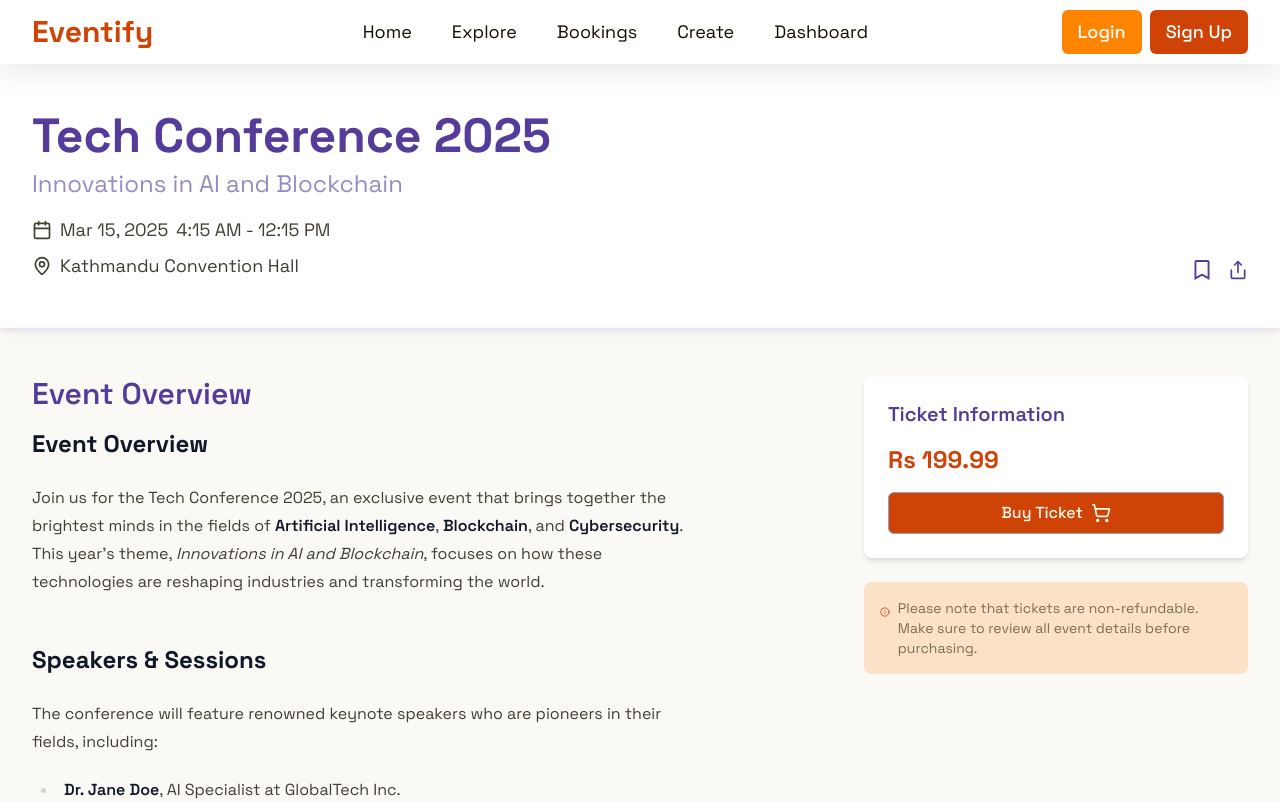
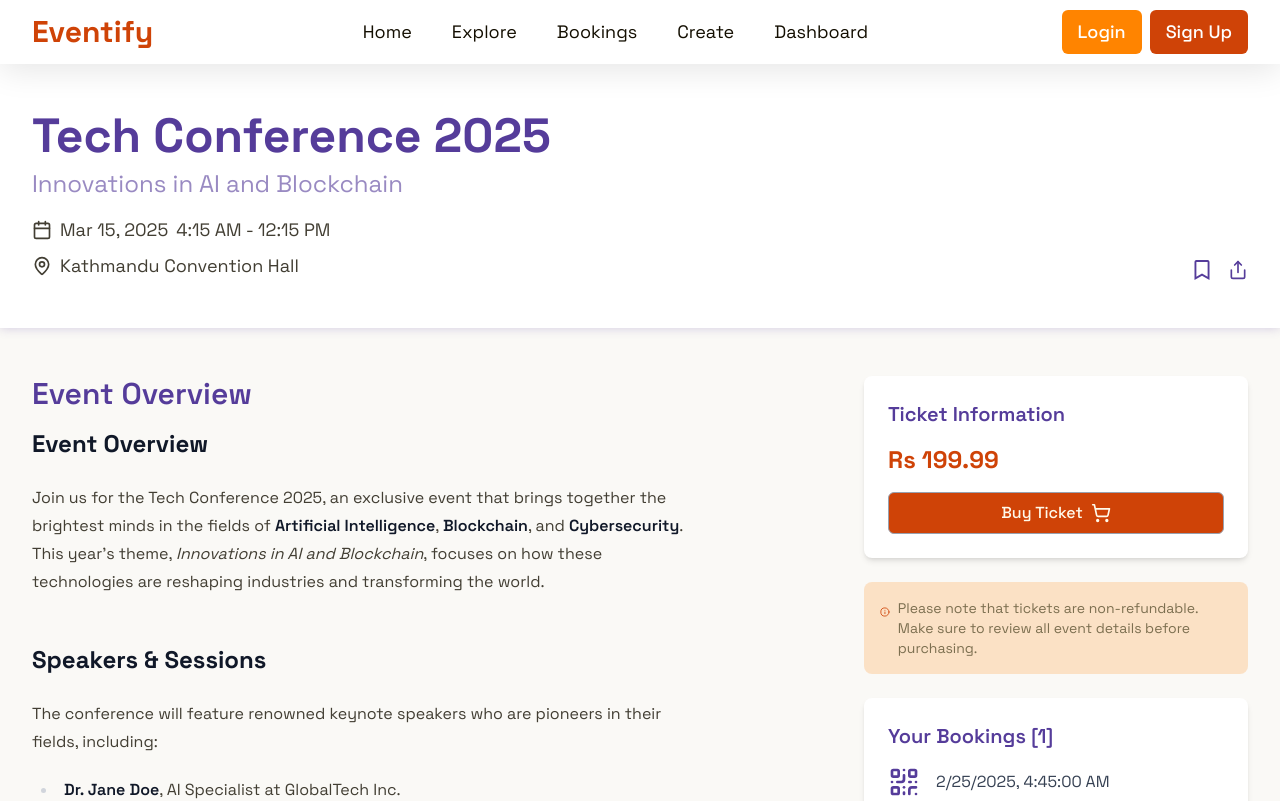
Before and after one commit to SuyanShrestha/eventify-frontend, a React (Vite) app: page /events/1 in a window 1280 px wide. Shown: the top 801 px of the page. Built offline with nearby package versions, Linux system fonts and the light colour scheme.

Commit message:
feat: add QR code generator for tickets in event detail

```diff
--- a/package.json
+++ b/package.json
@@ -13,10 +13,12 @@
     "@reduxjs/toolkit": "^2.6.0",
     "date-fns": "^4.1.0",
     "gsap": "^3.12.7",
+    "jspdf": "^3.0.0",
     "lodash": "^4.17.21",
     "lottie-react": "^2.4.1",
     "lucide-react": "^0.475.0",
     "motion": "^12.4.7",
+    "qrcode.react": "^4.2.0",
     "quill-delta": "^5.1.0",
     "quill-delta-to-markdown": "^0.6.0",
     "react": "^18.3.1",
--- a/src/assets/icons/index.ts
+++ b/src/assets/icons/index.ts
@@ -35,6 +35,7 @@ import {
   Users,
   UserRound,
   UserRoundCheck,
+  QrCode,
 } from "lucide-react";
 
 export {
@@ -69,6 +70,7 @@ export {
   Users,
   UserRound,
   UserRoundCheck,
+  QrCode,
   FaRegBookmark,
   FaBookmark,
 };
--- /dev/null
+++ b/src/components/events/QrCodeModal.tsx
@@ -0,0 +1,85 @@
+import { Sheet } from "react-modal-sheet";
+import { useMediaQuery } from "react-responsive";
+import { QRCodeSVG } from "qrcode.react";
+import { CircleX } from "../../assets/icons";
+import { Event } from "../../constants";
+import { useSelector } from "react-redux";
+import { RootState } from "../../store";
+
+interface QrCodeModalProps {
+  isOpen: boolean;
+  onClose: () => void;
+  selectedBookingId: string | null;
+  eventItem: Event;
+}
+
+const QrCodeModal: React.FC<QrCodeModalProps> = ({
+  isOpen,
+  onClose,
+  selectedBookingId,
+  eventItem,
+}) => {
+  const isSmallScreen = useMediaQuery({ maxWidth: 767 }); // for <md screens
+  const { user: currentUser } = useSelector((state: RootState) => state.auth);
+
+  const qrCodeData = `booking_id:${selectedBookingId}|event_id:${eventItem.id}|user_id:${currentUser?.id}`;
+
+  return isSmallScreen ? (
+    // bottom sheet for small screens
+    <div className={`fixed inset-0 z-20 ${isOpen ? "visible" : "hidden"}`}>
+      {isOpen && (
+        <div className="absolute inset-0 backdrop-blur-xs bg-black/30 z-10" />
+      )}
+      <Sheet
+        isOpen={isOpen}
+        onClose={onClose}
+        snapPoints={[0.4, 0]}
+        initialSnap={0}
+      >
+        <Sheet.Container>
+          <Sheet.Header />
+          <Sheet.Content className="p-4 space-y-4">
+            <h2 className="text-xl font-semibold text-center mb-4 text-secondary-text-500">
+              Ticket QR code
+            </h2>
+            <QRCodeSVG value={qrCodeData} size={256} />
+          </Sheet.Content>
+        </Sheet.Container>
+        <Sheet.Backdrop onTap={onClose} />
+      </Sheet>
+    </div>
+  ) : (
+    <div
+      className={`fixed inset-0 flex items-center justify-center bg-gray-500/30 z-25 ${
+        isOpen ? "visible" : "hidden"
+      }`}
+      onClick={onClose}
+    >
+      <div className="absolute inset-0 backdrop-blur-xs z-10" />
+
+      <div
+        className="bg-white p-6 rounded-lg shadow-lg w-96 relative z-20 flex flex-col items-center gap-8"
+        style={{ boxShadow: "0 0 4px rgba(85, 60, 154, 0.25)" }}
+        onClick={(e) => e.stopPropagation()}
+      >
+        <div className="flex flex-col">
+          <h2 className="text-xl font-semibold text-center mb-4 text-secondary-text-500">
+            Ticket QR code
+          </h2>
+          <hr className="border-t border-gray-300 " />
+        </div>
+
+        <div className="mb-4">
+          <QRCodeSVG value={qrCodeData} size={256} />
+        </div>
+
+        <CircleX
+          className="w-8 h-8 absolute right-2 top-2 text-accent-500 cursor-pointer"
+          onClick={onClose}
+        />
+      </div>
+    </div>
+  );
+};
+
+export default QrCodeModal;
--- a/src/constants/data.tsx
+++ b/src/constants/data.tsx
@@ -77,7 +77,11 @@ export const eventsData = [
     eventType: "remote",
     venue: "Google Meet",
     imgSrc: "/gallery/2.jpg",
-    attendees: [],
+    attendees: [
+      { attendeeId: "user_1", isCheckedIn: false },
+      { attendeeId: "user_2", isCheckedIn: true },
+      { attendeeId: "org_3", isCheckedIn: false },
+    ],
   },
   {
     id: 3,
@@ -93,7 +97,11 @@ export const eventsData = [
     eventType: "remote",
     venue: "Google Meet",
     imgSrc: "/gallery/3.jpg",
-    attendees: [],
+    attendees: [
+      { attendeeId: "user_1", isCheckedIn: false },
+      { attendeeId: "user_2", isCheckedIn: true },
+      { attendeeId: "org_3", isCheckedIn: false },
+    ],
   },
   {
     id: 4,
--- a/src/pages/BookingsPage.tsx
+++ b/src/pages/BookingsPage.tsx
@@ -4,7 +4,6 @@ import EventsList from "../components/events/EventsList";
 const BookingsPage: React.FC = () => {
   return (
     <div className="mt-[4rem]">
-      {" "}
       <EventsList isBooking={true} />
     </div>
   );
--- a/src/pages/EventDetail.tsx
+++ b/src/pages/EventDetail.tsx
@@ -8,6 +8,7 @@ import {
   Info,
   MapPin,
   PenLine,
+  QrCode,
   Share,
   ShoppingCart,
   Tag,
@@ -23,15 +24,21 @@ import remarkGfm from "remark-gfm";
 import ShareModal from "../components/events/ShareModal";
 import { useSelector } from "react-redux";
 import { RootState } from "../store";
+import QrCodeModal from "../components/events/QrCodeModal";
 
 const EventDetail: React.FC = () => {
   const { eventId } = useParams();
   const [isShareModalOpen, setIsShareModalOpen] = useState(false);
+  const [isQrModalOpen, setIsQrModalOpen] = useState(false);
+  const [selectedBookingId, setSelectedBookingId] = useState<string | null>(
+    null
+  );
 
   const { users } = useSelector((state: RootState) => state.users);
   const { user: currentUser } = useSelector((state: RootState) => state.auth);
 
   const eventItem = eventsData.find((e) => e.id.toString() === eventId);
+  const { bookings } = useSelector((state: RootState) => state.bookings);
   const organizer = users.find((user) => user.id === eventItem?.organizerId);
   const isOwnEvent = eventItem?.organizerId === currentUser?.id;
 
@@ -44,6 +51,19 @@ const EventDetail: React.FC = () => {
       };
     }
   );
+
+  // get bookings which match current eventID and current user's id
+  const mappedBookings = bookings
+    .filter(
+      (booking) =>
+        booking.eventId === eventItem?.id && booking.userId === currentUser?.id
+    )
+    .map((booking) => ({
+      bookingId: booking.bookingId,
+      eventId: booking.eventId,
+      userId: booking.userId,
+      bookingCreated: booking.bookingCreated,
+    }));
 
   if (!eventItem) {
     return (
@@ -63,6 +83,15 @@ const EventDetail: React.FC = () => {
   const openShareModal = (e: React.MouseEvent<HTMLButtonElement>) => {
     e.stopPropagation();
     setIsShareModalOpen(true);
+  };
+
+  const openQrModal = (
+    e: React.MouseEvent<HTMLButtonElement>,
+    bookingId: string
+  ) => {
+    e.stopPropagation();
+    setSelectedBookingId(bookingId);
+    setIsQrModalOpen(true);
   };
 
   const toggleBookmark = (e: React.MouseEvent<HTMLButtonElement>) => {
@@ -212,13 +241,13 @@ const EventDetail: React.FC = () => {
             </div>
 
             {/* Right Column */}
+            <div className="flex flex-col gap-6">
               {!isOwnEvent ? (
                 <div>
                   <div className="bg-white p-6 rounded-lg shadow-md">
                     <h3 className="text-xl font-semibold text-secondary-text-500 mb-4">
                       Ticket Information
                     </h3>
-
                     {eventItem.ticketPrice === 0 ? (
                       <p className="text-2xl font-bold text-accent-text-500 mb-4">
                         FREE
@@ -233,7 +262,9 @@ const EventDetail: React.FC = () => {
                       textColor="text-accent-btn-text"
                       className="w-full bg-accent-500 text-accent-btn-text py-2 px-4 rounded-md hover:bg-accent-300 transition duration-300"
                     >
-                    {eventItem.ticketPrice === 0 ? "Get Ticket" : "Buy Ticket"}
+                      {eventItem.ticketPrice === 0
+                        ? "Get Ticket"
+                        : "Buy Ticket"}
                       <ShoppingCart className="w-5 h-5 ml-2" />
                     </Button>
                   </div>
@@ -241,8 +272,8 @@ const EventDetail: React.FC = () => {
                     <div className="flex items-start">
                       <Info className="w-5 h-5 mr-2 text-accent-text-500 mt-1" />
                       <p className="text-sm text-[#7c6f50]">
-                      Please note that tickets are non-refundable. Make sure to
-                      review all event details before purchasing.
+                        Please note that tickets are non-refundable. Make sure
+                        to review all event details before purchasing.
                       </p>
                     </div>
                   </div>
@@ -271,7 +302,6 @@ const EventDetail: React.FC = () => {
                       ))}
                     </ul>
                   </div>
-
                   <div className="mt-6 bg-[rgba(255,132,0,0.2)] p-4 rounded-lg">
                     <div className="flex items-start">
                       <Info className="w-5 h-5 mr-2 text-accent-text-500 mt-1" />
@@ -283,6 +313,37 @@ const EventDetail: React.FC = () => {
                   </div>
                 </div>
               )}
+
+              <div className="bg-white p-6 rounded-lg shadow-md">
+                <h3 className="text-xl font-semibold text-secondary-text-500 mb-4">
+                  {mappedBookings.length > 0
+                    ? `Your Bookings [${mappedBookings.length}]`
+                    : "No bookings made"}
+                </h3>
+                <ul>
+                  {mappedBookings.map((booking) => (
+                    <li key={booking.bookingId} className="booking-item">
+                      <div className="flex gap-4 items-center">
+                        <button
+                          onClick={(e) => openQrModal(e, booking.bookingId)}
+                        >
+                          <QrCode className="h-8 w-8 cursor-pointer text-secondary-text-500" />
+                        </button>
+                        <span className="text-md text-gray-700">
+                          {new Date(booking.bookingCreated).toLocaleString()}
+                        </span>
+                      </div>
+                    </li>
+                  ))}
+                </ul>
+                <QrCodeModal
+                  isOpen={isQrModalOpen}
+                  onClose={() => setIsQrModalOpen(false)}
+                  selectedBookingId={selectedBookingId}
+                  eventItem={eventItem}
+                />
+              </div>
+            </div>
           </div>
         </div>
       </div>
```
Also changed, not shown: 1 other file (tests, documents, lock files or other folders). Lines whose indentation alone changed are shown as unchanged.
